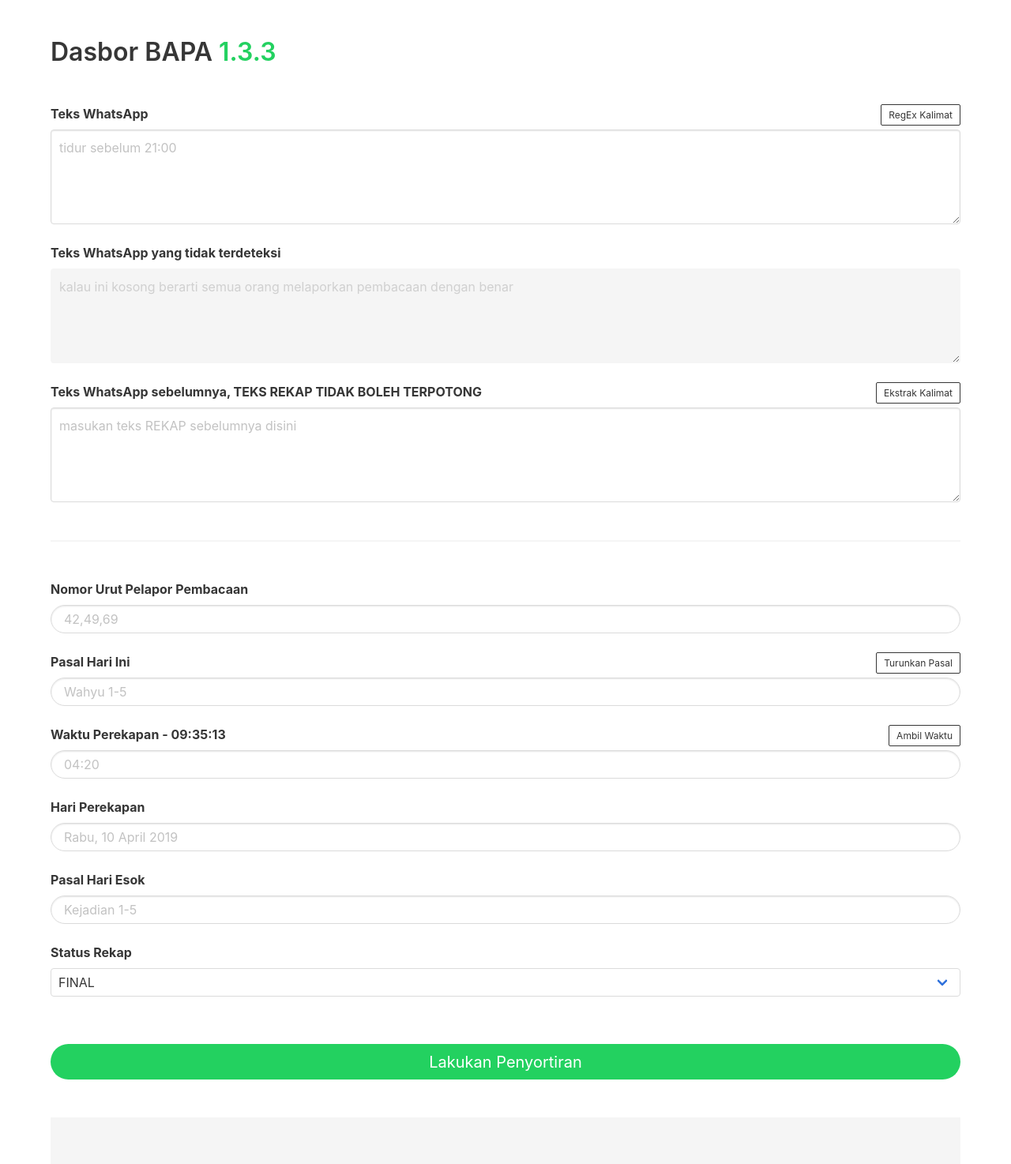
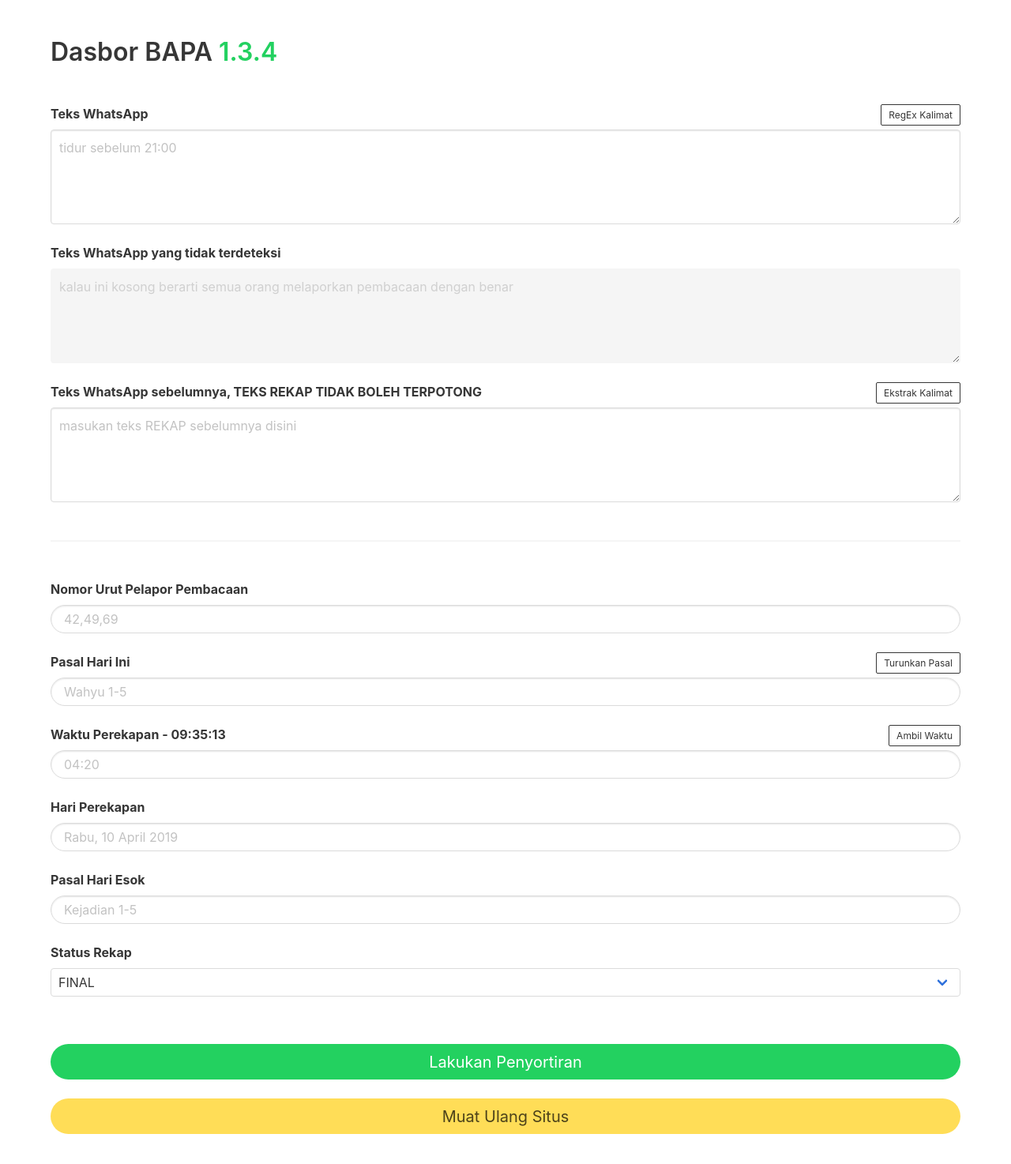
Before and after one commit to drepram/bapa, a plain HTML site: page index.html in a window 1280 px wide. Shown: the whole page at 79% size. Drawn offline with nearby package versions, Linux system fonts and the light colour scheme; a script that the page names is missing.

Commit message:
Reload feature

```diff
--- a/index.html
+++ b/index.html
@@ -29,7 +29,7 @@
 <body>
     <section class="section">
         <div class="container">
-            <span class="title is-3">Dasbor BAPA <span id="versi">1.3.3</span></span>
+            <span class="title is-3">Dasbor BAPA <span id="versi">1.3.4</span></span>
         </div>
         <br><br>
         <div class="container">
@@ -88,6 +88,9 @@
             <br><br>
             <button onclick="pelaksanaanPenyortiran()"
                 class="button is-medium is-success is-rounded is-fullwidth">Lakukan Penyortiran</button>
+            <br />
+            <button onclick="window.location.reload()"
+                class="button is-medium is-warning is-rounded is-fullwidth">Muat Ulang Situs</button>
             <br>
             <br>
             <pre id="hasil-rekap">
```
